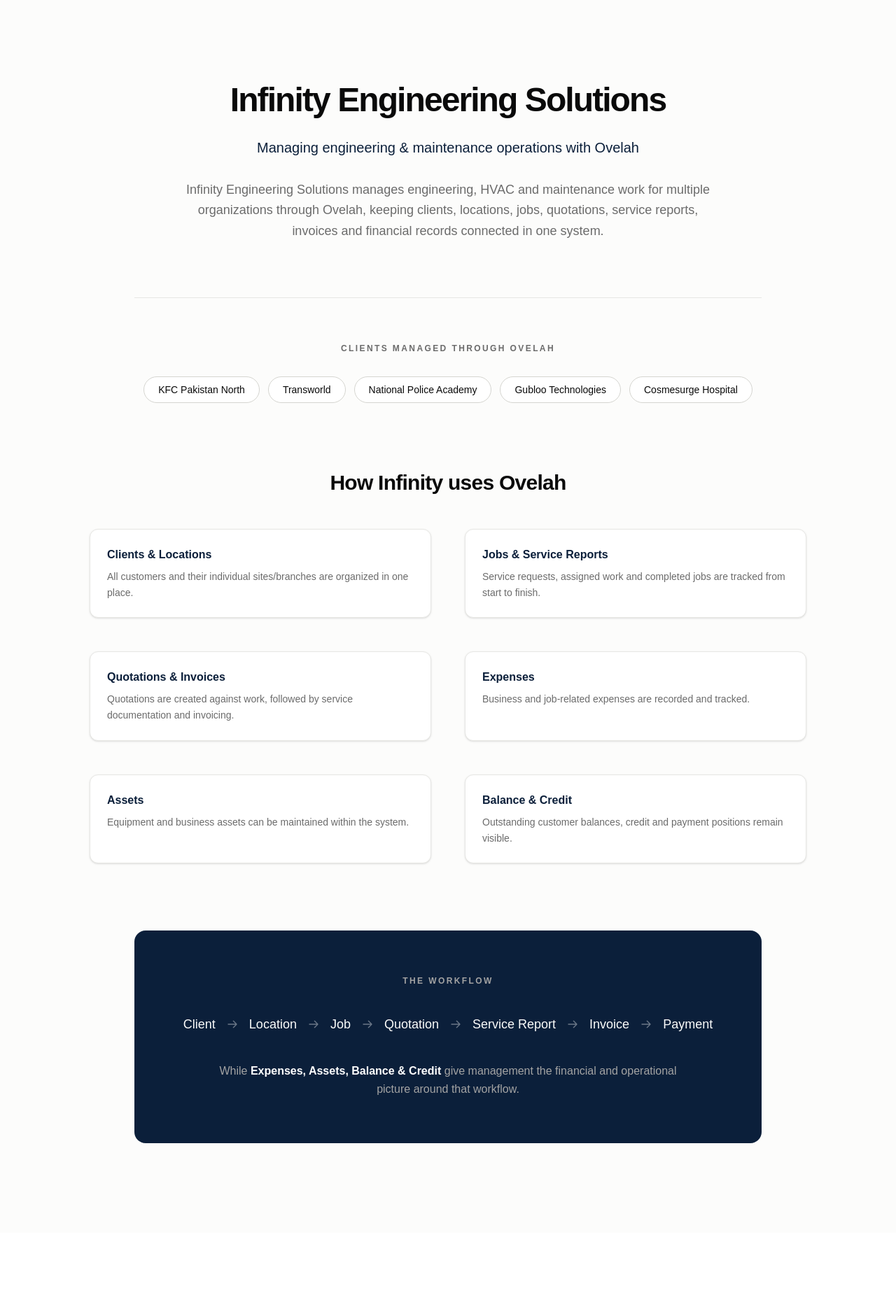
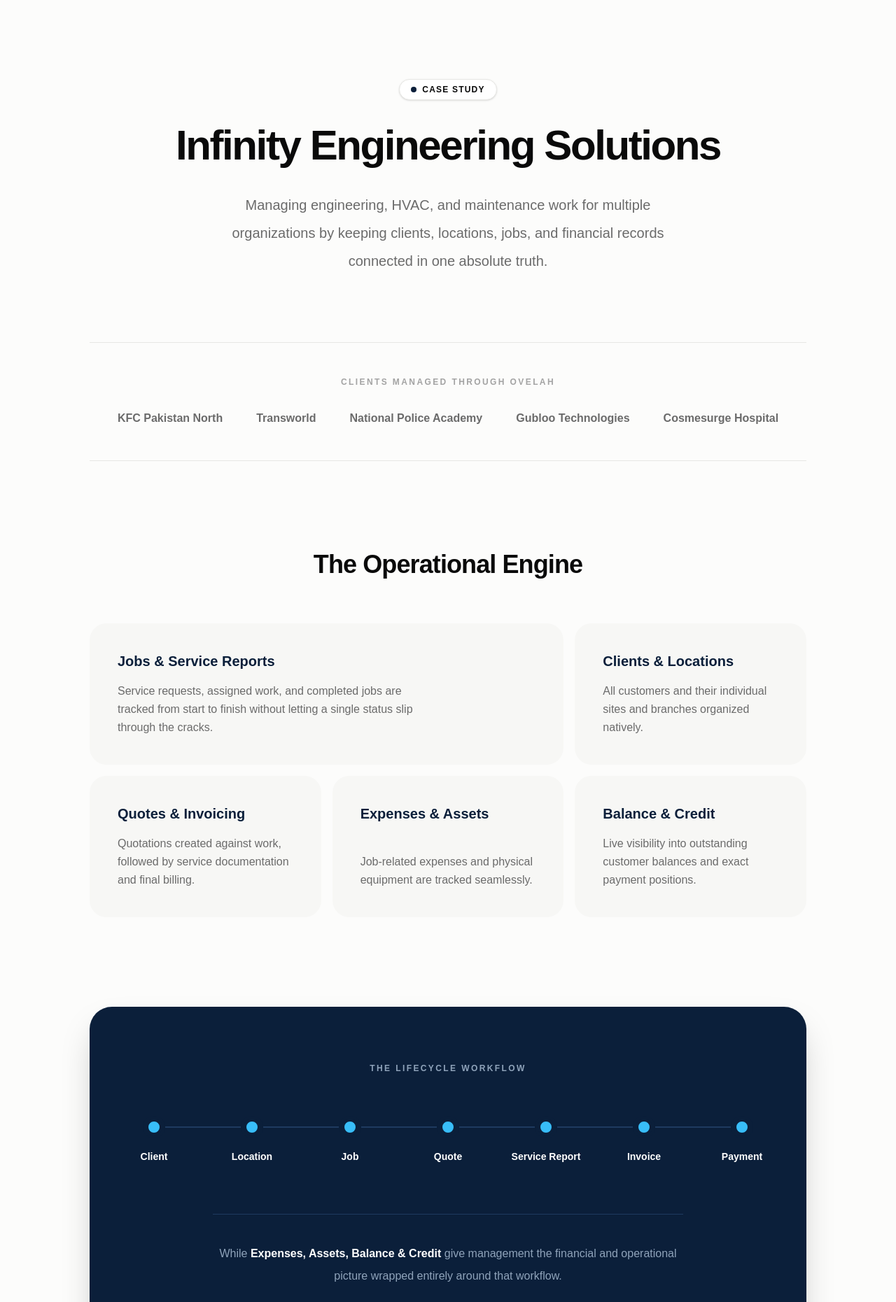
Before and after one commit to anass-nadeem/ovelah-website, a Next.js app: page /clients/infinity-engineering-solutions in a window 1280 px wide. Shown: the part 80-1941 px from the top of the page at 70% size. Built offline with nearby package versions, Linux system fonts and the light colour scheme.

Commit message:
infinity case study page redesign

```diff
--- a/app/clients/infinity-engineering-solutions/page.tsx
+++ b/app/clients/infinity-engineering-solutions/page.tsx
@@ -12,115 +12,132 @@
   ];
 
   const workflowSteps = [
-    "Client", "Location", "Job", "Quotation", "Service Report", "Invoice", "Payment"
+    "Client", "Location", "Job", "Quote", "Service Report", "Invoice", "Payment"
   ];
 
   return (
     <>
       <Navbar />
 
-      <main className="bg-[#fcfcfb] pb-20 pt-20 md:pb-32 md:pt-32">
+      <main className="bg-[#fcfcfb] pb-20 pt-24 md:pb-32 md:pt-32">
         <Container>
 
-          {/* Hero Section */}
-          <div className="mx-auto max-w-3xl text-center">
-            <h1 className="mb-6 text-3xl font-semibold tracking-[-0.04em] text-[#0a0a0a] md:text-5xl leading-tight">
+          {/* Premium Hero Section */}
+          <div className="mx-auto max-w-4xl text-center">
+            {/* Case Study Badge */}
+            <div className="mb-8 inline-flex items-center gap-2 rounded-full border border-[#e7e7e4] bg-white px-4 py-1.5 shadow-sm">
+              <div className="h-2 w-2 rounded-full bg-[#0b1f3a]"></div>
+              <span className="text-xs font-semibold uppercase tracking-widest text-[#0a0a0a]">
+                Case Study
+              </span>
+            </div>
+
+            <h1 className="mb-8 text-4xl font-semibold tracking-[-0.04em] text-[#0a0a0a] md:text-6xl leading-[1.1]">
               Infinity Engineering Solutions
             </h1>
-            <p className="text-lg font-medium text-[#0b1f3a] md:text-xl">
-              Managing engineering & maintenance operations with Ovelah
-            </p>
-            <p className="mx-auto mt-8 text-base leading-relaxed text-[#6b6b6b] md:text-lg">
-              Infinity Engineering Solutions manages engineering, HVAC and maintenance work for multiple organizations through Ovelah, keeping clients, locations, jobs, quotations, service reports, invoices and financial records connected in one system.
+            <p className="mx-auto max-w-2xl text-lg leading-relaxed text-[#6b6b6b] md:text-xl md:leading-loose">
+              Managing engineering, HVAC, and maintenance work for multiple organizations by keeping clients, locations, jobs, and financial records connected in one absolute truth.
             </p>
           </div>
 
-          {/* Managed Clients - Pill Layout */}
-          <div className="mx-auto mt-20 max-w-4xl border-t border-[#e7e7e4] pt-16 text-center">
-            <h3 className="mb-8 text-xs font-bold uppercase tracking-[0.2em] text-[#6b6b6b]">
+          {/* Editorial Client List (Replacing clunky pills) */}
+          <div className="mx-auto mt-24 max-w-5xl border-y border-[#e7e7e4] py-12 text-center">
+            <p className="mb-8 text-xs font-bold uppercase tracking-[0.2em] text-[#a3a3a3]">
               Clients Managed Through Ovelah
-            </h3>
-            <div className="flex flex-wrap items-center justify-center gap-3">
+            </p>
+            <div className="flex flex-wrap items-center justify-center gap-x-12 gap-y-6">
               {clients.map((client) => (
-                <span key={client} className="rounded-full border border-[#d5d5d0] bg-white px-5 py-2 text-sm font-medium text-[#0a0a0a]">
+                <span key={client} className="text-sm font-semibold text-[#6b6b6b] transition-colors hover:text-[#0b1f3a] md:text-base">
                   {client}
                 </span>
               ))}
             </div>
           </div>
 
-          {/* How Infinity uses Ovelah - Grid */}
-          <div className="mx-auto mt-24 max-w-5xl">
-            <h2 className="mb-12 text-center text-2xl font-semibold tracking-tight text-[#0a0a0a] md:text-3xl">
-              How Infinity uses Ovelah
-            </h2>
-            <div className="grid gap-8 md:grid-cols-2 lg:gap-12">
+          {/* Bento Box Grid - How Infinity uses Ovelah */}
+          <div className="mx-auto mt-32 max-w-5xl">
+            <div className="mb-16 md:text-center">
+              <h2 className="text-3xl font-semibold tracking-tight text-[#0a0a0a] md:text-4xl">
+                The Operational Engine
+              </h2>
+            </div>
 
-              <div className="flex flex-col gap-2 rounded-xl bg-white p-6 shadow-sm border border-[#e7e7e4]">
-                <h4 className="font-semibold text-[#0b1f3a]">Clients & Locations</h4>
-                <p className="text-sm leading-relaxed text-[#6b6b6b]">All customers and their individual sites/branches are organized in one place.</p>
+            <div className="grid gap-4 md:grid-cols-3">
+
+              {/* Row 1 */}
+              <div className="group flex flex-col justify-between rounded-3xl bg-[#f7f7f5] p-8 transition-colors hover:bg-[#f0f0ed] md:col-span-2 md:p-10">
+                <h4 className="mb-4 text-xl font-semibold text-[#0b1f3a]">Jobs & Service Reports</h4>
+                <p className="max-w-md text-base leading-relaxed text-[#6b6b6b]">Service requests, assigned work, and completed jobs are tracked from start to finish without letting a single status slip through the cracks.</p>
               </div>
 
-              <div className="flex flex-col gap-2 rounded-xl bg-white p-6 shadow-sm border border-[#e7e7e4]">
-                <h4 className="font-semibold text-[#0b1f3a]">Jobs & Service Reports</h4>
-                <p className="text-sm leading-relaxed text-[#6b6b6b]">Service requests, assigned work and completed jobs are tracked from start to finish.</p>
+              <div className="group flex flex-col justify-between rounded-3xl bg-[#f7f7f5] p-8 transition-colors hover:bg-[#f0f0ed] md:col-span-1 md:p-10">
+                <h4 className="mb-4 text-xl font-semibold text-[#0b1f3a]">Clients & Locations</h4>
+                <p className="text-base leading-relaxed text-[#6b6b6b]">All customers and their individual sites and branches organized natively.</p>
               </div>
 
-              <div className="flex flex-col gap-2 rounded-xl bg-white p-6 shadow-sm border border-[#e7e7e4]">
-                <h4 className="font-semibold text-[#0b1f3a]">Quotations & Invoices</h4>
-                <p className="text-sm leading-relaxed text-[#6b6b6b]">Quotations are created against work, followed by service documentation and invoicing.</p>
+              {/* Row 2 */}
+              <div className="group flex flex-col justify-between rounded-3xl bg-[#f7f7f5] p-8 transition-colors hover:bg-[#f0f0ed] md:col-span-1 md:p-10">
+                <h4 className="mb-4 text-xl font-semibold text-[#0b1f3a]">Quotes & Invoicing</h4>
+                <p className="text-base leading-relaxed text-[#6b6b6b]">Quotations created against work, followed by service documentation and final billing.</p>
               </div>
 
-              <div className="flex flex-col gap-2 rounded-xl bg-white p-6 shadow-sm border border-[#e7e7e4]">
-                <h4 className="font-semibold text-[#0b1f3a]">Expenses</h4>
-                <p className="text-sm leading-relaxed text-[#6b6b6b]">Business and job-related expenses are recorded and tracked.</p>
+              <div className="group flex flex-col justify-between rounded-3xl bg-[#f7f7f5] p-8 transition-colors hover:bg-[#f0f0ed] md:col-span-1 md:p-10">
+                <h4 className="mb-4 text-xl font-semibold text-[#0b1f3a]">Expenses & Assets</h4>
+                <p className="text-base leading-relaxed text-[#6b6b6b]">Job-related expenses and physical equipment are tracked seamlessly.</p>
               </div>
 
-              <div className="flex flex-col gap-2 rounded-xl bg-white p-6 shadow-sm border border-[#e7e7e4]">
-                <h4 className="font-semibold text-[#0b1f3a]">Assets</h4>
-                <p className="text-sm leading-relaxed text-[#6b6b6b]">Equipment and business assets can be maintained within the system.</p>
-              </div>
-
-              <div className="flex flex-col gap-2 rounded-xl bg-white p-6 shadow-sm border border-[#e7e7e4]">
-                <h4 className="font-semibold text-[#0b1f3a]">Balance & Credit</h4>
-                <p className="text-sm leading-relaxed text-[#6b6b6b]">Outstanding customer balances, credit and payment positions remain visible.</p>
+              <div className="group flex flex-col justify-between rounded-3xl bg-[#f7f7f5] p-8 transition-colors hover:bg-[#f0f0ed] md:col-span-1 md:p-10">
+                <h4 className="mb-4 text-xl font-semibold text-[#0b1f3a]">Balance & Credit</h4>
+                <p className="text-base leading-relaxed text-[#6b6b6b]">Live visibility into outstanding customer balances and exact payment positions.</p>
               </div>
 
             </div>
           </div>
 
-          {/* The Workflow */}
-          <div className="mx-auto mt-24 max-w-4xl rounded-2xl bg-[#0b1f3a] p-8 text-center text-white md:p-16">
-            <h3 className="mb-10 text-xs font-bold uppercase tracking-[0.2em] text-[#a3a3a3]">
-              The Workflow
+          {/* Premium Pipeline UI - The Workflow */}
+          <div className="mx-auto mt-32 max-w-5xl overflow-hidden rounded-[2rem] bg-[#0b1f3a] p-10 shadow-2xl md:p-20">
+            <h3 className="mb-16 text-center text-xs font-bold uppercase tracking-[0.2em] text-[#8fa3ba]">
+              The Lifecycle Workflow
             </h3>
 
-            <div className="flex flex-wrap items-center justify-center gap-2 md:gap-4">
+            {/* Visual Pipeline */}
+            <div className="relative mx-auto flex max-w-4xl flex-col items-start justify-between gap-6 md:flex-row md:items-center md:gap-0">
+
+              {/* Connecting Background Line (Desktop only) */}
+              <div className="absolute left-0 top-1/2 hidden h-0.5 w-full -translate-y-1/2 bg-[#1e3a5f] md:block"></div>
+
               {workflowSteps.map((step, index) => (
-                <div key={step} className="flex items-center gap-2 md:gap-4">
-                  <span className="font-medium text-[#fcfcfb] md:text-lg">{step}</span>
+                <div key={step} className="relative z-10 flex flex-row items-center gap-4 md:flex-col md:gap-4">
+                  {/* Pipeline Node */}
+                  <div className="flex h-10 w-10 shrink-0 items-center justify-center rounded-full border-4 border-[#0b1f3a] bg-[#38bdf8] shadow-[0_0_0_4px_rgba(11,31,58,1)] transition-transform hover:scale-110 md:h-6 md:w-6"></div>
+                  {/* Label */}
+                  <span className="text-sm font-semibold text-white md:absolute md:-bottom-10 md:whitespace-nowrap">{step}</span>
+
+                  {/* Mobile Connecting Line */}
                   {index !== workflowSteps.length - 1 && (
-                    <svg className="h-4 w-4 text-white/40" fill="none" stroke="currentColor" viewBox="0 0 24 24">
-                      <path strokeLinecap="round" strokeLinejoin="round" strokeWidth="2" d="M14 5l7 7m0 0l-7 7m7-7H3" />
-                    </svg>
+                    <div className="absolute left-5 top-10 h-full w-0.5 bg-[#1e3a5f] md:hidden"></div>
                   )}
                 </div>
               ))}
             </div>
 
-            <p className="mx-auto mt-10 max-w-2xl text-sm leading-relaxed text-[#a3a3a3] md:text-base">
-              While <span className="font-semibold text-white">Expenses, Assets, Balance & Credit</span> give management the financial and operational picture around that workflow.
-            </p>
+            <div className="mx-auto mt-16 max-w-2xl border-t border-[#1e3a5f] pt-10 text-center md:mt-28">
+              <p className="text-sm leading-relaxed text-[#8fa3ba] md:text-base md:leading-loose">
+                While <span className="font-semibold text-white">Expenses, Assets, Balance & Credit</span> give management the financial and operational picture wrapped entirely around that workflow.
+              </p>
+            </div>
           </div>
 
         </Container>
       </main>
 
       {/* The Closing Statement */}
-      <section className="bg-white py-24 text-center">
+      <section className="border-t border-[#e7e7e4] bg-white py-32 text-center">
         <Container>
-          <h2 className="text-3xl font-semibold tracking-tight text-[#0a0a0a] md:text-5xl">
-            One business. <br className="md:hidden" />Multiple clients. <br className="md:hidden" />One connected system.
+          <h2 className="text-4xl font-semibold tracking-[-0.02em] text-[#0a0a0a] md:text-6xl leading-[1.1]">
+            One business. <br className="hidden md:block" />
+            <span className="text-[#6b6b6b]">Multiple clients.</span> <br />
+            One connected system.
           </h2>
         </Container>
       </section>
```
